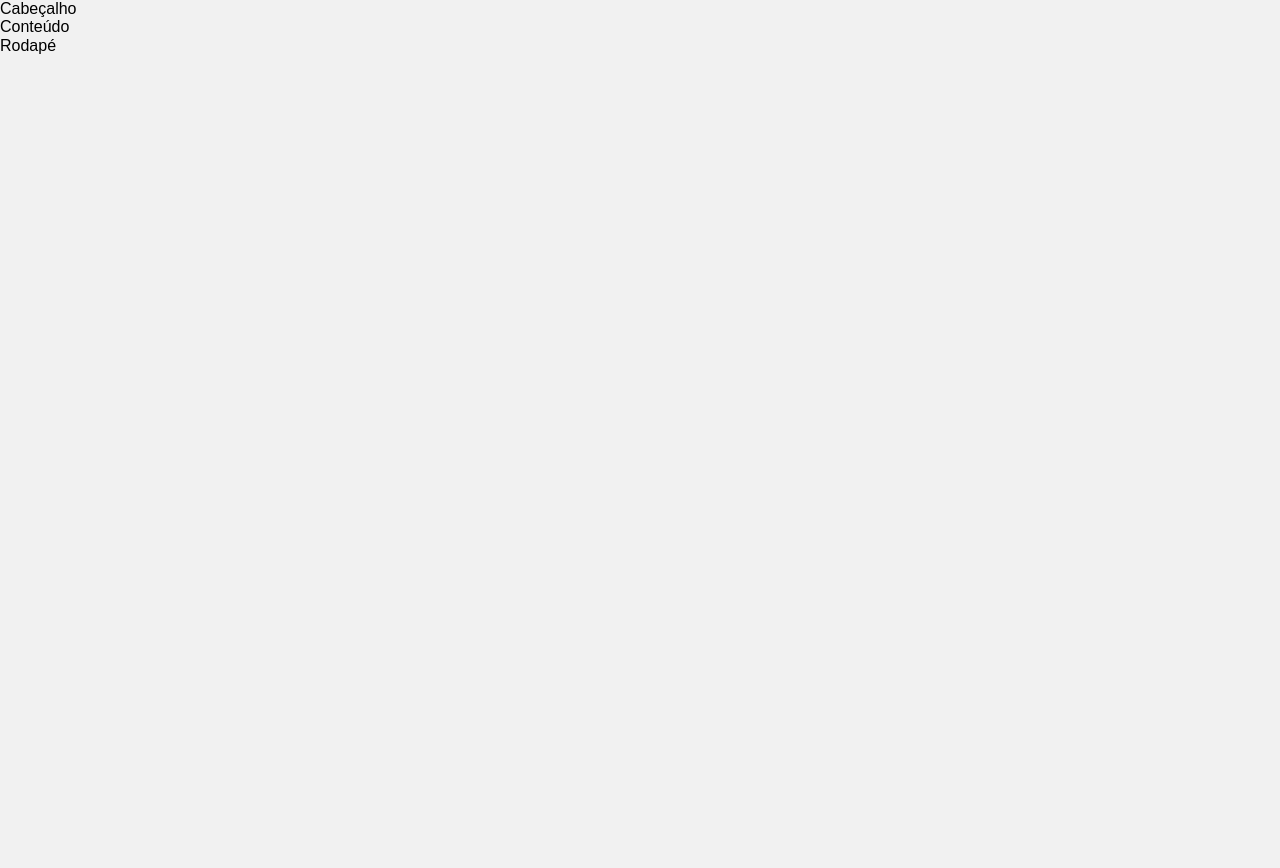
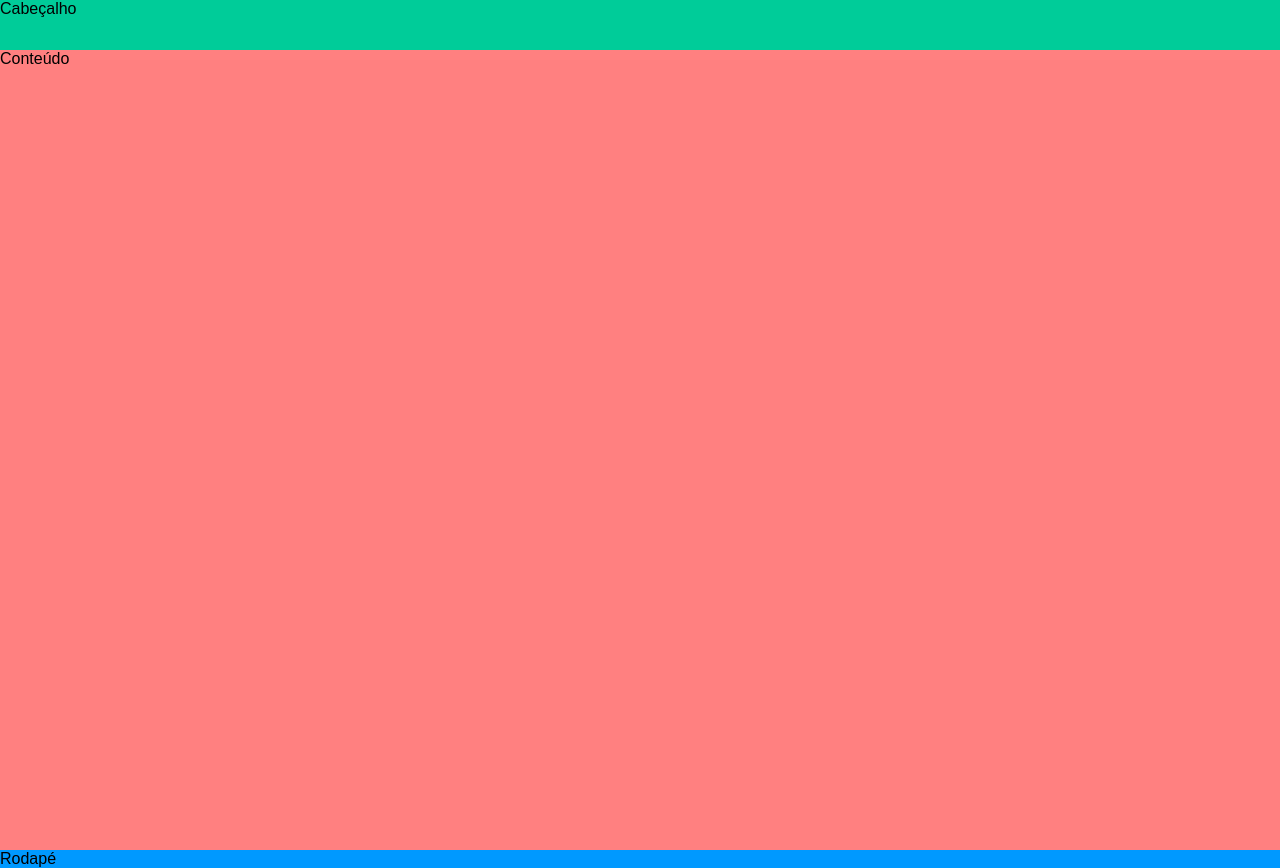
Before and after one commit to felipesegala/alura-store, a plain HTML site: page index.html in a window 1280 px wide. Before the commit the page ends 800 px from the top, so only its background shows below. Drawn offline with Linux system fonts and the light colour scheme.

Commit message:
criei a base do site com CSS grid layout

```diff
--- a/assets/css/style.css
+++ b/assets/css/style.css
@@ -2,13 +2,25 @@
     background: #f1f1f1;
     display: grid;
     font-family: Arial, Helvetica, sans-serif;
+    grid-template-areas:
+    "cabecalho"
+    "conteudo"
+    "rodape";
+    grid-template-columns: auto;
+    grid-template-rows: 50px 100vh auto;
 }
 
 .cabecalho {
+    background: #00cc99;
+    grid-area: cabecalho;
 }
 
 .conteudo {
+    background: #ff8080;
+    grid-area: conteudo;
 }
 
 .rodape {
+    background: #0099ff;
+    grid-area: rodape;
 }
```
